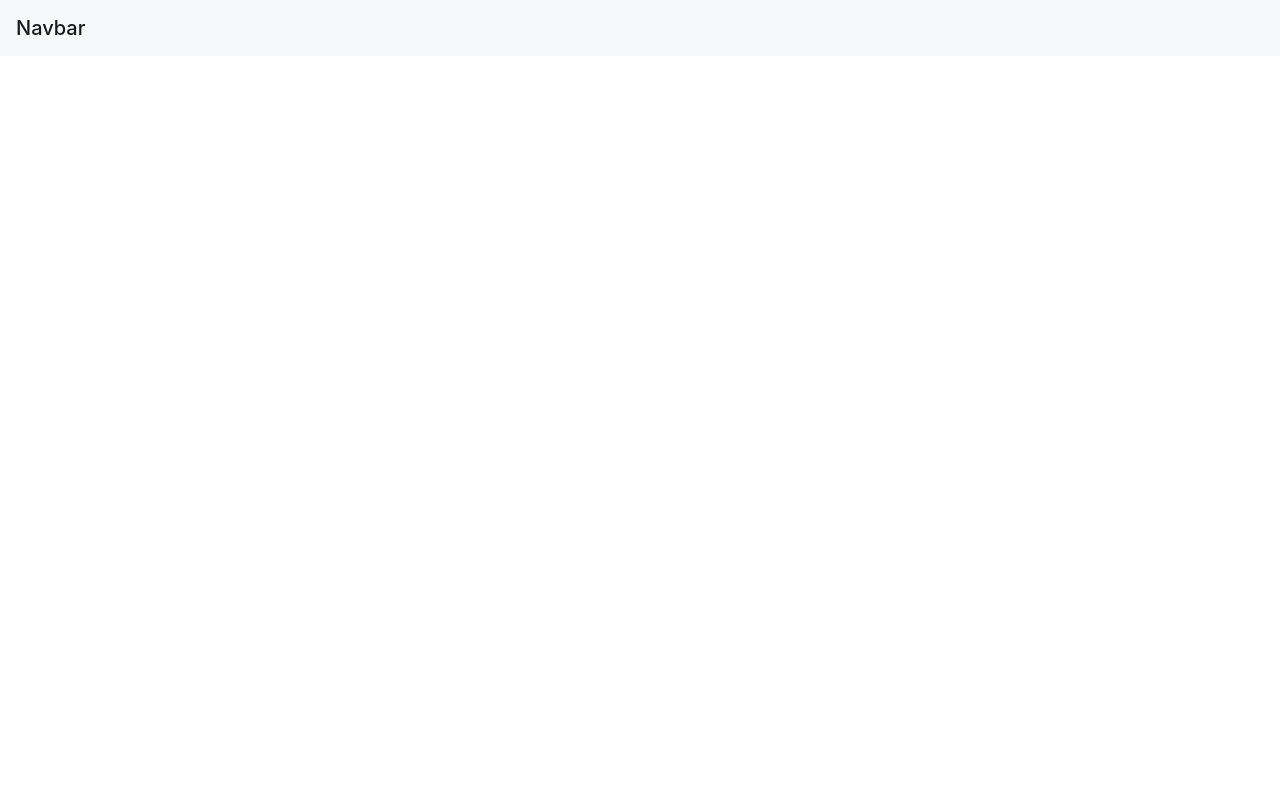
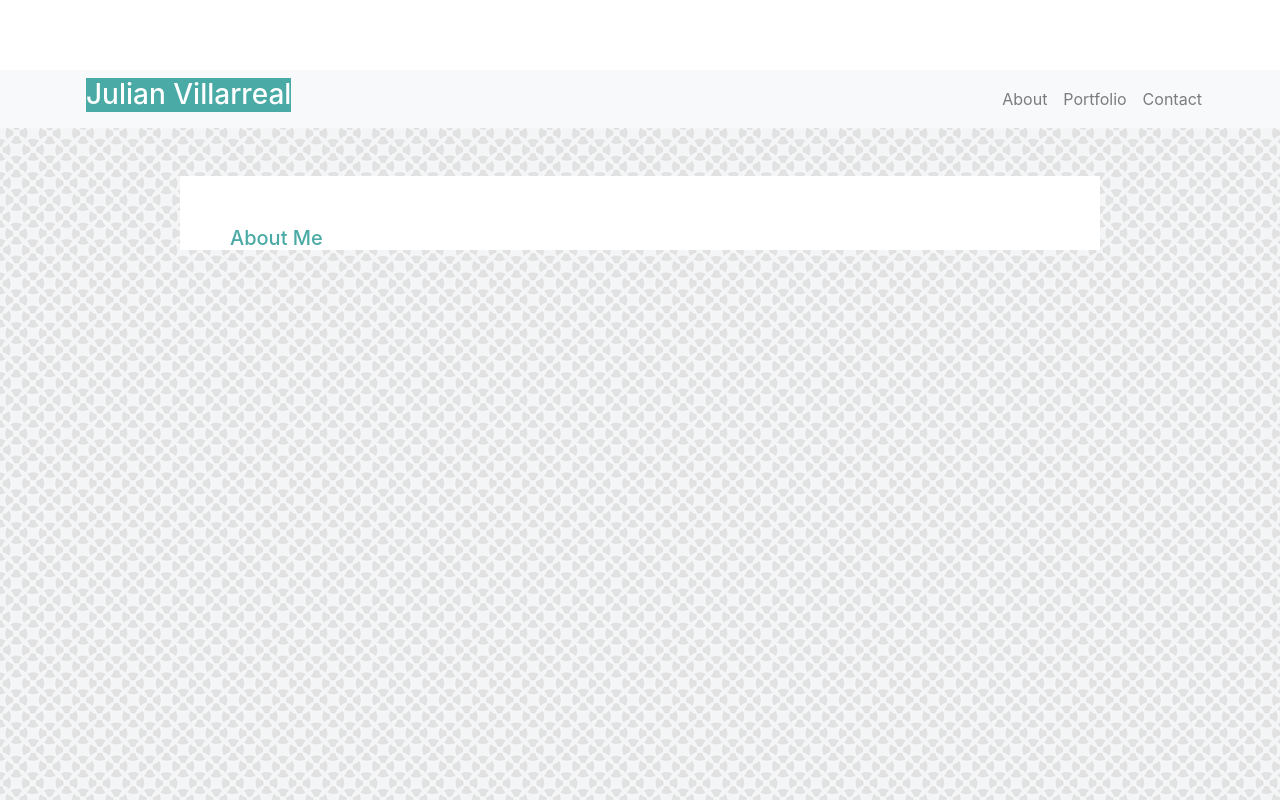
Before and after one commit to jjvs92/Bootstrap-Portfolio, a plain HTML site: page index.html in a window 1280 px wide. Drawn offline with nearby package versions, Linux system fonts and the light colour scheme.

Commit message:
Nearly completed Navbar and beginning of About Me section

```diff
--- a/assets/stylesheet.css
+++ b/assets/stylesheet.css
@@ -0,0 +1,31 @@
+body {
+    background-image: url(images/background.png);
+}
+
+.top-spacing {
+    background: white;
+    padding-top: 70px;
+}
+
+#my-name {
+    position: relative;
+    left: 70px;
+    background: #4aaaa5;
+    color: white;
+}
+
+.top-right-bar {
+    position: absolute;
+    right: 70px;
+}
+
+.about-me-box {
+    background: white;
+}
+
+#about-me {
+    color: #4aaaa5;
+    padding-left: 50px;
+    padding-top: 50px;
+    font-size: 20px;
+}
--- a/index.html
+++ b/index.html
@@ -12,10 +12,43 @@
     <link rel="stylesheet" href="https://maxcdn.bootstrapcdn.com/bootstrap/4.0.0/css/bootstrap.min.css" integrity="sha384-Gn5384xqQ1aoWXA+058RXPxPg6fy4IWvTNh0E263XmFcJlSAwiGgFAW/dAiS6JXm" crossorigin="anonymous">
     <script src="https://maxcdn.bootstrapcdn.com/bootstrap/4.0.0/js/bootstrap.min.js" integrity="sha384-JZR6Spejh4U02d8jOt6vLEHfe/JQGiRRSQQxSfFWpi1MquVdAyjUar5+76PVCmYl" crossorigin="anonymous"></script>
 
+    <!--Linking stylesheet-->
+    <link rel="stylesheet" type="text/css" href="assets/stylesheet.css">
+
 </head>
 <body>
-    <nav class="navbar navbar-light bg-light">
-    <span class="navbar-brand mb-0 h1">Navbar</span>
-    </nav>
+    <!-- Created div to create spacing on the top-->
+    <div class="top-spacing">
+        <nav class="navbar navbar-expand-lg navbar-light bg-light">
+            <h3 id= "my-name">Julian Villarreal</h3>
+            <button class="navbar-toggler" type="button" data-toggle="collapse" data-target="#navbarNavAltMarkup" aria-controls="navbarNavAltMarkup" aria-expanded="false" aria-label="Toggle navigation">
+            <span class="navbar-toggler-icon"></span>
+            </button>
+
+            <!-- Creating div to move these elements to the left of Navbar-->
+            <div class="top-right-bar">
+                <div class="collapse navbar-collapse" id="navbarNavAltMarkup">
+                <div class="navbar-nav">
+                    <a class="nav-item nav-link" href="#">About</a>
+                    <a class="nav-item nav-link" href="#">Portfolio</a>
+                    <a class="nav-item nav-link" href="#">Contact</a>
+                </div>
+                </div>
+            </div>
+        </nav>
+    </div>
+    <br> <br>
+    <div class="container">
+        <div class="row">
+            <div class="col-md-1"></div>
+            <div class="col-md-10">
+                <div class= "about-me-box">
+                    <h5 id= "about-me">About Me</h5>
+                </div>
+            <div class="col-md-1"></div>
+            </div>
+        </div>
+    </div>
+
 </body>
 </html>
```
Also changed, not shown: contact.html (+40 -0 lines), assets/images/background.png (added), assets/images/profile_image copy.png (added), 1 other file.
